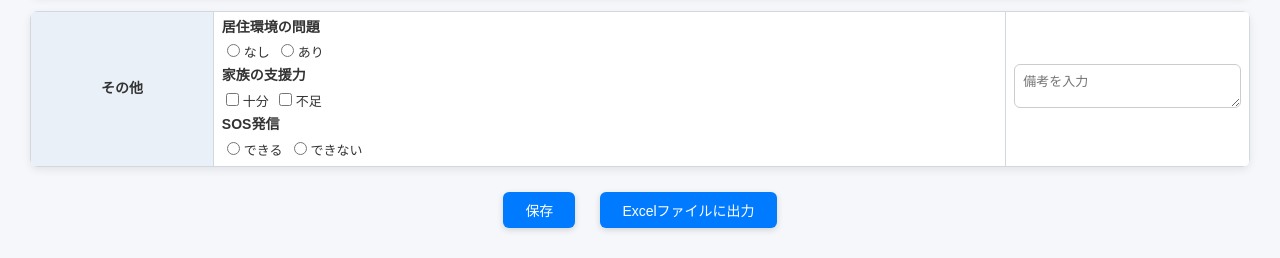
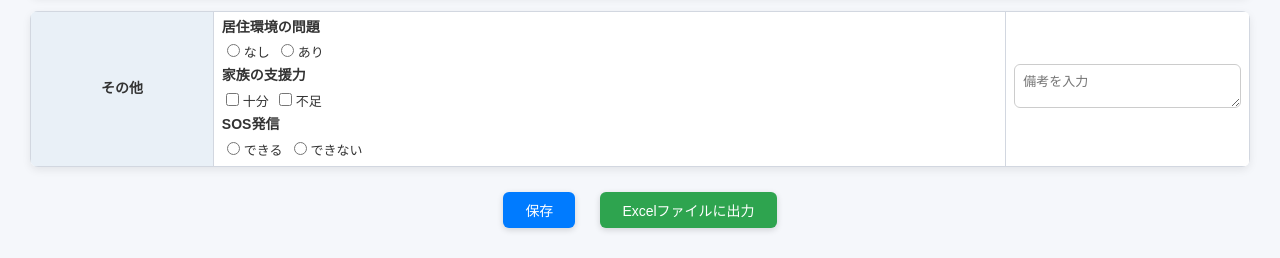
Before and after one commit to UMEZAWADAN/SD-5, a Flask app: template templates/shousai sintai.html in a window 1280 px wide. Shown: the part 1135-1393 px from the top of the page. Run offline with Flask 3, Linux system fonts and the light colour scheme; the template is opened without the code that fills it, so the values that code supplies are empty.

Commit message:
ボタン

```diff
--- a/static/css/sintai.css
+++ b/static/css/sintai.css
@@ -111,6 +111,9 @@ button:hover {
 button:active {
   transform: scale(0.97);
 }
+.btn.success {
+  background: #2ea44f;
+}
 
 input[type="checkbox"],
 input[type="radio"] {
--- a/templates/shousai sintai.html
+++ b/templates/shousai sintai.html
@@ -263,7 +263,7 @@
 
   <div class="button-area">
     <button>保存</button>
-    <button>Excelファイルに出力</button>
+    <button type="button" class="btn success">Excelファイルに出力</button>
   </div>
 
   <script src="{{ url_for('static', filename='js/shousai.js') }}"></script>
```
